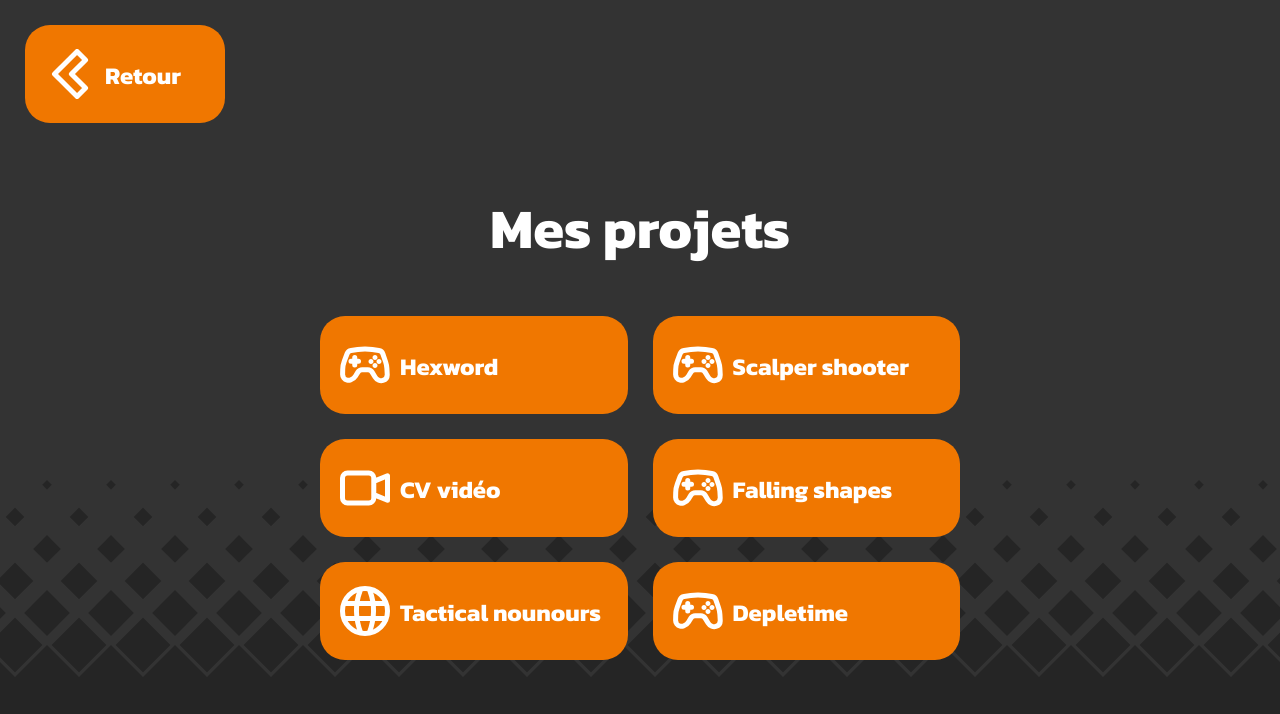
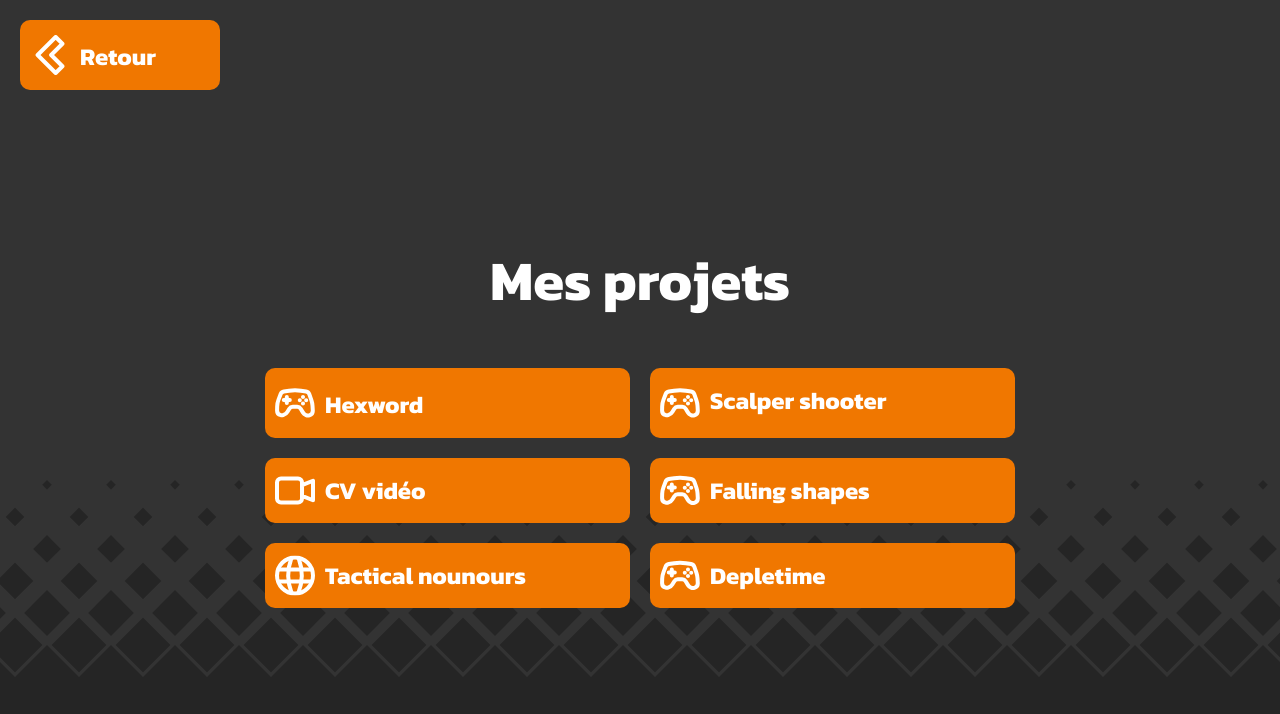
Before and after one commit to Ghatos-labs/portfolio-2023, a React (Vite) app: page /projects in a window 1280 px wide. Shown: the top 714 px of the page. Built offline with nearby package versions, Linux system fonts and the light colour scheme.

Commit message:
website is now more responsive

```diff
--- a/index.html
+++ b/index.html
@@ -4,7 +4,7 @@
     <meta charset="UTF-8" />
     <link rel="icon" type="image/svg+xml" href="/vite.svg" />
     <meta name="viewport" content="width=device-width, initial-scale=1.0" />
-    <title>Vite + React + TS</title>
+    <title>Marwan Akkari portfolio</title>
   </head>
   <body>
     <div id="root"></div>
--- a/src/about.tsx
+++ b/src/about.tsx
@@ -5,7 +5,7 @@ function About() {
   return (
     <div className="main-div about-div">
         <h2>Mon profil</h2>
-        <img src="https://placekitten.com/300/200"></img>
+        <img src="https://placekitten.com/300/200" className="project-img"></img>
         <p>Lorem ipsum dolor, sit amet consectetur adipisicing elit. Quasi quae modi doloremque perspiciatis. Deleniti porro animi quas aspernatur ratione odit minus explicabo dolorem? Optio, unde harum repudiandae nesciunt voluptatem necessitatibus.</p>
     </div>
   )
--- a/src/hexword.tsx
+++ b/src/hexword.tsx
@@ -7,7 +7,7 @@ function Hexword() {
   return (
     <div className="main-div about-div">
         <h2>Hexword</h2>
-        <img src="https://placekitten.com/300/200"></img>
+        <img src="https://placekitten.com/300/200" className="project-img"></img>
         <p>Lorem ipsum dolor, sit amet consectetur adipisicing elit. Quasi quae modi doloremque perspiciatis. Deleniti porro animi quas aspernatur ratione odit minus explicabo dolorem? Optio, unde harum repudiandae nesciunt voluptatem necessitatibus.</p>
     </div>
   )
--- a/src/projects.tsx
+++ b/src/projects.tsx
@@ -10,12 +10,12 @@ function Projects() {
     <div className="main-div projects-div">
         <h2>Mes projets</h2>
         <div className="wide-btn-container">
-            <Link to="/projects/hexword" className="wide-btn"><h3><img src={GameIcon}></img>Hexword</h3></Link>
-            <a href="#" className="wide-btn"><h3><img src={GameIcon}></img>Scalper shooter</h3></a>
-            <a href="#" className="wide-btn"><h3><img src={VideoIcon}></img>CV vidéo</h3></a>
-            <a href="#" className="wide-btn"><h3><img src={GameIcon}></img>Falling shapes</h3></a>
-            <a href="#" className="wide-btn"><h3><img src={WebsiteIcon}></img>Tactical nounours</h3></a>
-            <a href="#" className="wide-btn"><h3><img src={GameIcon}></img>Depletime</h3></a>
+            <Link to="hexword" className="wide-btn"><h3><img src={GameIcon}></img>Hexword</h3></Link>
+            <Link to="hexword" className="wide-btn"><img src={GameIcon}></img><h3>Scalper shooter</h3></Link>
+            <Link to="hexword" className="wide-btn"><img src={VideoIcon}></img><h3>CV vidéo</h3></Link>
+            <Link to="hexword" className="wide-btn"><img src={GameIcon}></img><h3>Falling shapes</h3></Link>
+            <Link to="hexword" className="wide-btn"><img src={WebsiteIcon}></img><h3>Tactical nounours</h3></Link>
+            <Link to="hexword" className="wide-btn"><img src={GameIcon}></img><h3>Depletime</h3></Link>
         </div>
     </div>
   )
--- a/src/style.css
+++ b/src/style.css
@@ -12,12 +12,15 @@ body
   --background-color: #333333;
   --background-dots-size: 40vh;
   --accent-color: #f07700;
-  --mobile-side-margin: 25px;
+  --mobile-side-margin: 20px;
   --btn-color-fade: 0.1s;
+  --btn-img-border: 10px;
 
-  --index-mobile-btn-size: 100px;
+  --index-mobile-btn-size: min(100px, 17.5vw);
   --index-desktop-btn-size: 150px;
   --index-icon-size: 60%;
+
+  --wide-btn-mobile-icon-size: 40px;
 
   margin: 0;
   width: 100vw;
@@ -27,9 +30,8 @@ body
   justify-content: center;
   font-family: 'Kanit', sans-serif;
   background-color: var(--background-color);
-  overflow-x: hidden;
+  overflow: hidden;
 }
-
 p, a, h1, h2, h3
 {
   color: white;
@@ -37,8 +39,7 @@ p, a, h1, h2, h3
 }
 h1
 {
-  font-size: 3em;
-  font-weight: 700;
+  font-size: min(3em, 7.5vw);
 }
 h2
 {
@@ -46,12 +47,13 @@ h2
 }
 h3
 {
-  font-size: 1.5em;
-  vertical-align: middle;
+  margin-top: 15px;
+  margin-bottom: 15px;
+  font-size: min(1.5em, 4vw);
 }
 p
 {
-  font-size: 1.25em;
+  font-size: 1.125em;
   font-weight: 400;
 }
 .main-div
@@ -67,7 +69,7 @@ p
   top: var(--mobile-side-margin);
   left: var(--mobile-side-margin);
   width: 200px;
-  border-radius: 25px;
+  border-radius: var(--btn-img-border);
   background-color: var(--accent-color);
   transition-duration: var(--btn-color-fade);
 }
@@ -80,17 +82,19 @@ p
 }
 .wide-btn
 {
+  display: flex;
+  height: 100%;
   text-align: left;
-  border-radius: 25px;
+  border-radius: var(--btn-img-border);
   background-color: var(--accent-color);
   transition-duration: var(--btn-color-fade);
 }
 .wide-btn img, .back-to-index img
 {
-  width: 50px;
-  margin-left: 20px;
+  width: var(--wide-btn-mobile-icon-size);
+  margin-left: 10px;
   margin-right: 10px;
-  vertical-align: -15px;
+  vertical-align: -10px;
 }
 .wide-btn h3, .back-to-index h3
 {
@@ -112,7 +116,11 @@ p
   filter: invert(53%) sepia(55%) saturate(3989%) hue-rotate(6deg) brightness(99%) contrast(101%);
   transition-duration: var(--btn-color-fade);
 }
-
+.project-img
+{
+  width: min(75%, 500px);
+  border-radius: var(--btn-img-border);
+}
 
 /* dotted background styling */
 .dotted-background
@@ -148,7 +156,7 @@ p
   height: var(--index-mobile-btn-size);
   text-decoration: none;
   background-color: var(--accent-color);
-  border-radius: 1000px;
+  border-radius: 100%;
   transition-duration: var(--btn-color-fade);
 }
 .index-btn:hover
@@ -171,12 +179,6 @@ p
 }
 
 
-/* about styling */
-.about-div img
-{
-  width: min(60%, 500px);
-}
-
 
 @media screen and (min-width: 1280px)
 {
@@ -194,7 +196,7 @@ p
   }
   .main-div
   {
-    width: 50vw;
+    width: 750px;
   }
   .index-btn
   {
```
